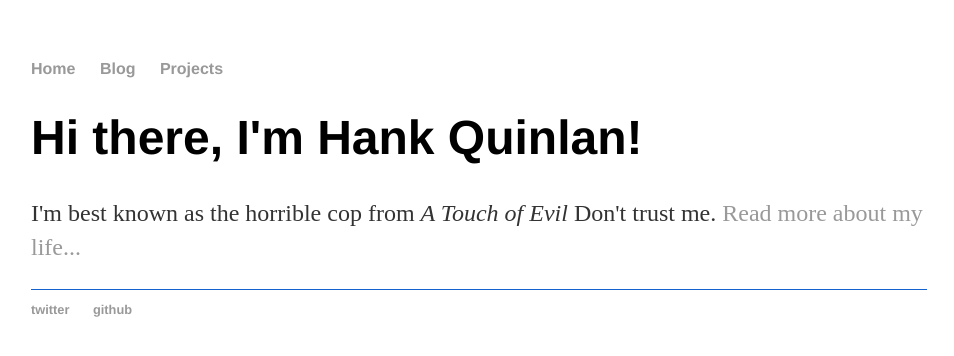
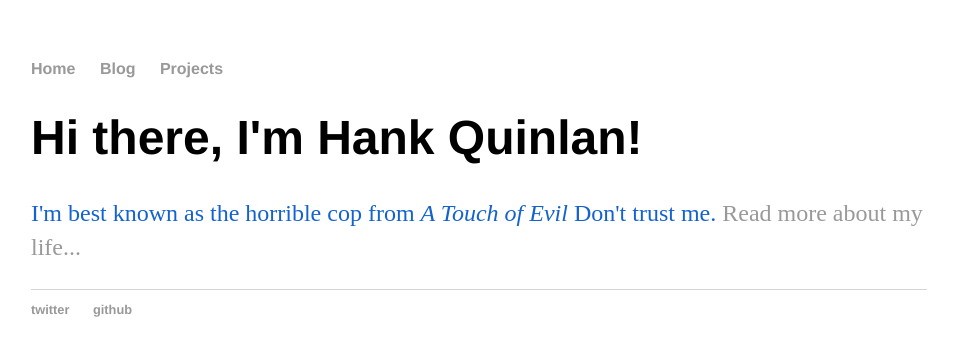
Before and after one commit to purtill/purtill.github.io, a Jekyll site: the page built from index.html, in a window 1280 px wide. Shown: the top 356 px of the page, without its empty margins (161-1115 px from the left). Built offline with Jekyll 4.4.1, drawn with Linux system fonts in a browser that asks for light colours.

Commit message:
Update main.css
text colour to blue

```diff
--- a/css/main.css
+++ b/css/main.css
@@ -26,10 +26,10 @@ h1 {
 p {
     font-size: 1.5em;
     line-height: 1.4em;
-    color: #333;
+    color: #1462ce;
 }
 footer {
-    border-top: 1px solid #1462ce;
+    border-top: 1px solid #d5d5d5;
     font-size: .8em;
 }
 
```
